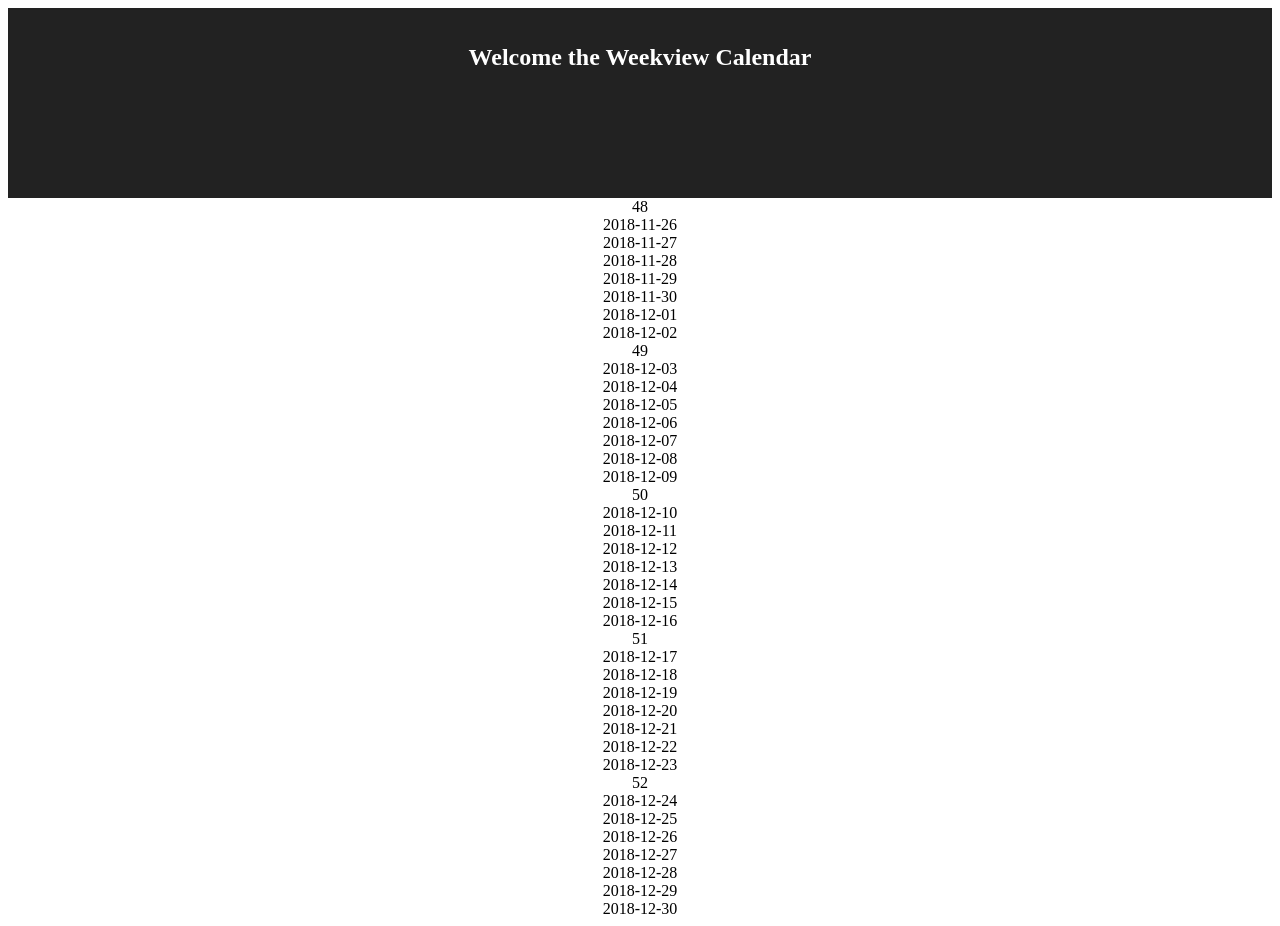
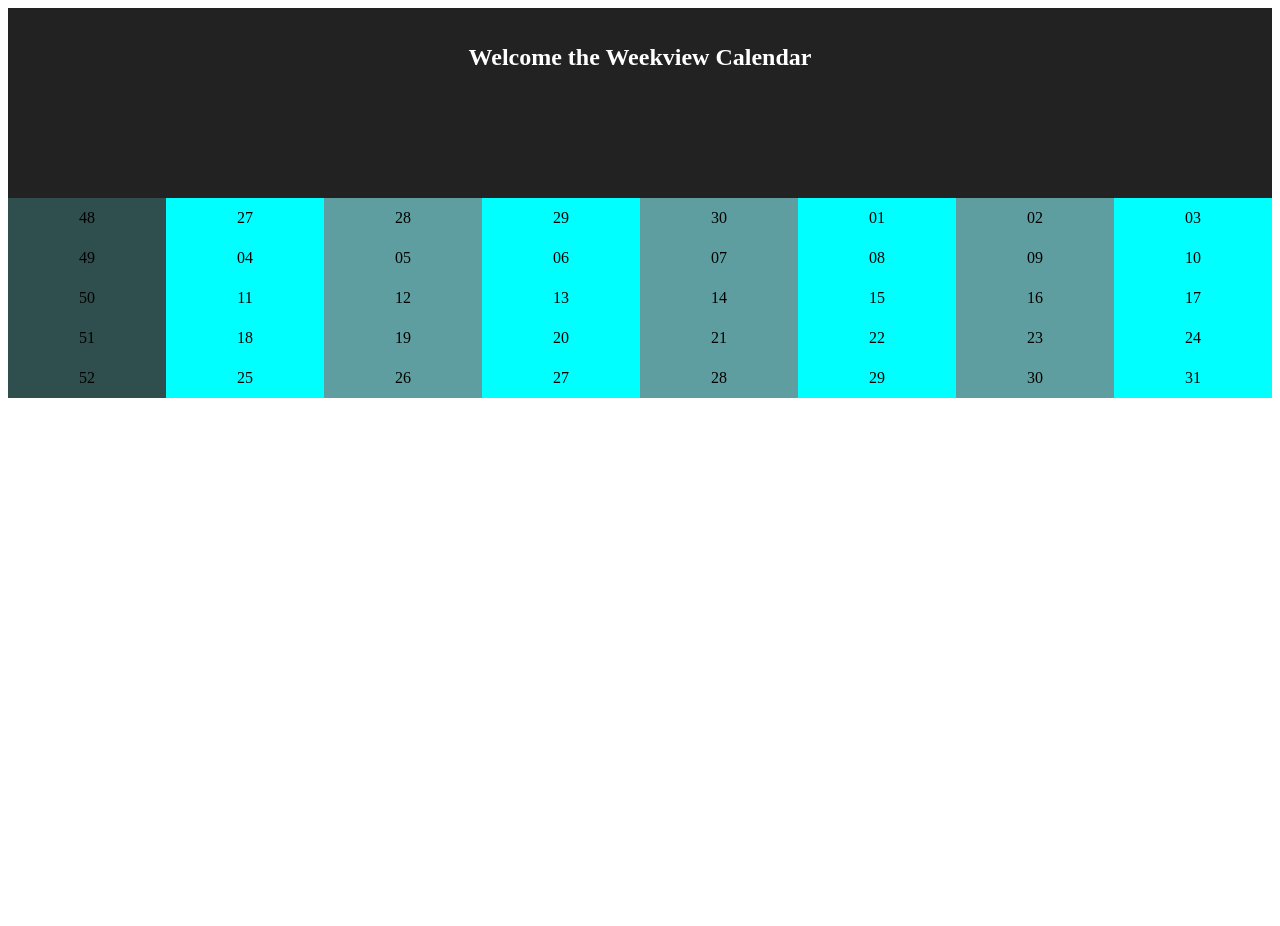
Before and after one commit to Lespaulbasti91/calendar, a React (Create React App) app: page / in a window 1280 px wide. After the commit the page ends 800 px from the top, so only its background shows below. Built offline with nearby package versions, Linux system fonts and the light colour scheme.

Commit message:
Styling and Calendar changes

```diff
--- a/src/js/calendar/calendar.jsx
+++ b/src/js/calendar/calendar.jsx
@@ -13,18 +13,17 @@ class Calendar extends React.Component {
     const { today } = this.state;
     const format = 'YYYY.MM.DD';
     const startday = moment(today, format);
-    const startWeek = startday.startOf('month').format('w YYYY');
+    const startWeek = startday.startOf('month').week();
 
     const weeksInMonth = moment(moment(startday).endOf('month') - moment(startday).startOf('month')).weeks();
 
     const calendar = [];
     for (let i = 0; i < weeksInMonth; i++) {
       let week = moment(startWeek, 'w YYYY').add(i, 'week');
-      week = moment(week).format('w');
+      week = moment(week).week();
 
-      const startdayWeek = moment(week, 'w YYYY').weekday(1).format(format);
+      const startdayWeek = moment().week(week).format(format);
 
-      console.log(startdayWeek);
       calendar.push({
         week: week,
         days: Array(7).fill(0).map((n, j) => moment(startdayWeek, format).clone()
@@ -32,14 +31,16 @@ class Calendar extends React.Component {
       });
     }
 
-    console.log(calendar);
-
     return (
       <div>
-        {calendar.map((item, key) =>
-          <div key={key}>
-            {item.week}
-            {item.days.map((day, index) => <div key={index}>{day}</div>)}
+        {calendar.map(item =>
+          <div className="week-component" key={item}>
+            <div className="weeknumber">{item.week}</div>
+            {item.days.map(day =>
+            <div className="week" key={day}>
+              {moment(day).format('DD')}
+            </div>,
+            )}
           </div>)}
         <div></div>
       </div>
--- a/src/scss/main.scss
+++ b/src/scss/main.scss
@@ -26,3 +26,28 @@
   from { transform: rotate(0deg); }
   to { transform: rotate(360deg); }
 }
+
+// Calendar
+.week-component{
+  display: flex;
+  flex-wrap: nowrap;
+  .weeknumber, .week{
+    flex-grow: 1;
+    flex-basis: 10%;
+    height: 40px;
+    justify-content: space-around;
+    display: flex;
+    align-items: center;
+  }
+  .weeknumber{
+    background-color: darkslategrey;
+  }
+  .week{
+    &:nth-child(even){
+      background-color: aqua;
+    }
+    &:nth-child(odd){
+      background-color: cadetblue;
+    }
+  }
+}
```
